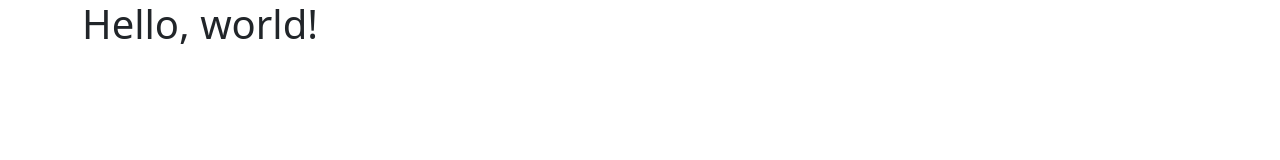
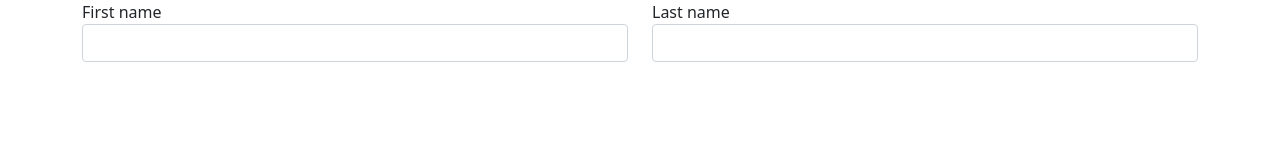
Before and after one commit to rjayaramegowda/getbootstrap5, a plain HTML site: page index.html in a window 1280 px wide. Drawn offline with nearby package versions, Linux system fonts and the light colour scheme.

Commit message:
added rows & column

```diff
--- a/index.html
+++ b/index.html
@@ -12,7 +12,22 @@
   </head>
   <body>
     <div class="container">
-        <h1>Hello, world!</h1>
+      <div class="row">
+        <div class="col-md-6 mb-3">
+          <label for="firstName">First name</label>
+          <input type="text" class="form-control" id="firstName" placeholder="" value="" required="">
+          <div class="invalid-feedback">
+            Valid first name is required.
+          </div>
+        </div>
+        <div class="col-md-6 mb-3">
+          <label for="lastName">Last name</label>
+          <input type="text" class="form-control" id="lastName" placeholder="" value="" required="">
+          <div class="invalid-feedback">
+            Valid last name is required.
+          </div>
+        </div>
+      </div>
     </div>
 
     <script src="https://cdn.jsdelivr.net/npm/bootstrap@5.1.3/dist/js/bootstrap.bundle.min.js" integrity="sha384-ka7Sk0Gln4gmtz2MlQnikT1wXgYsOg+OMhuP+IlRH9sENBO0LRn5q+8nbTov4+1p" crossorigin="anonymous"></script>
```
